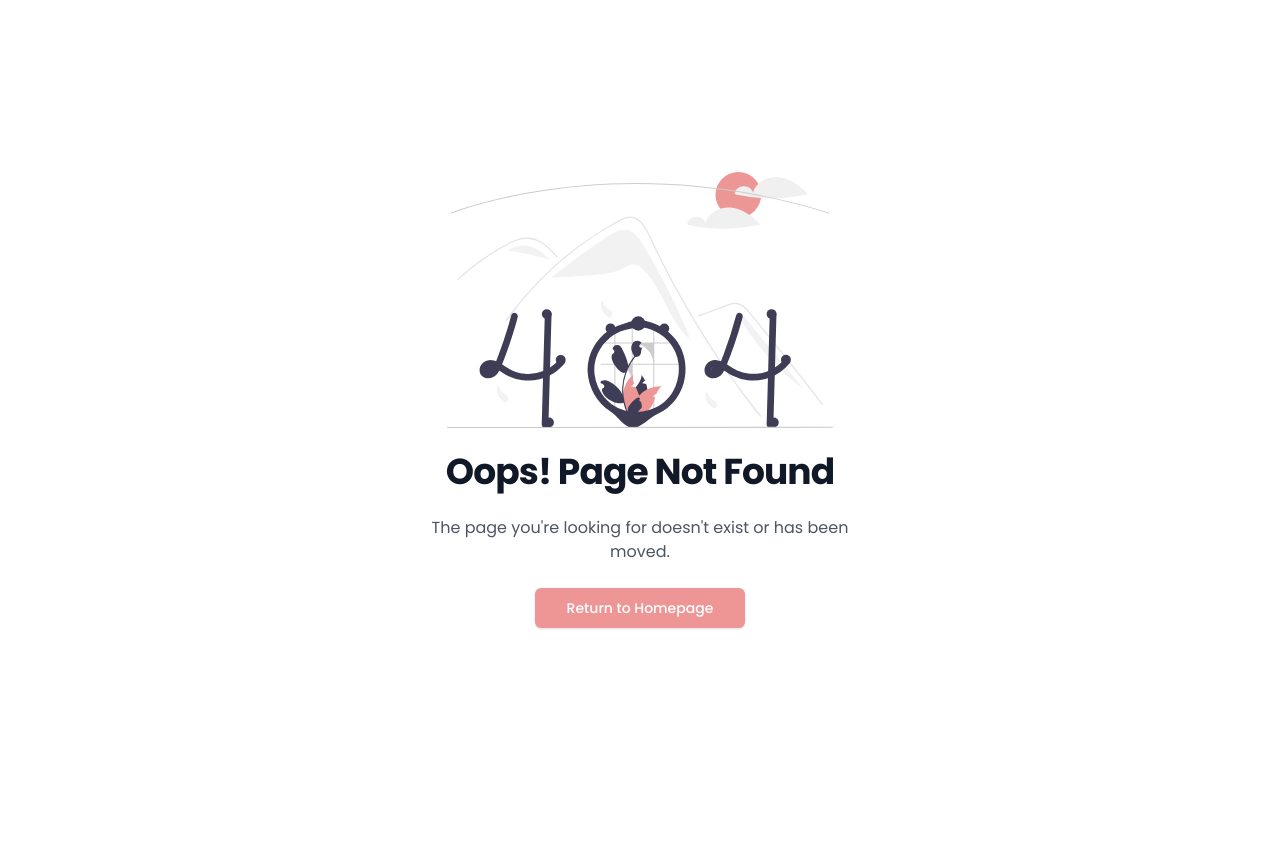
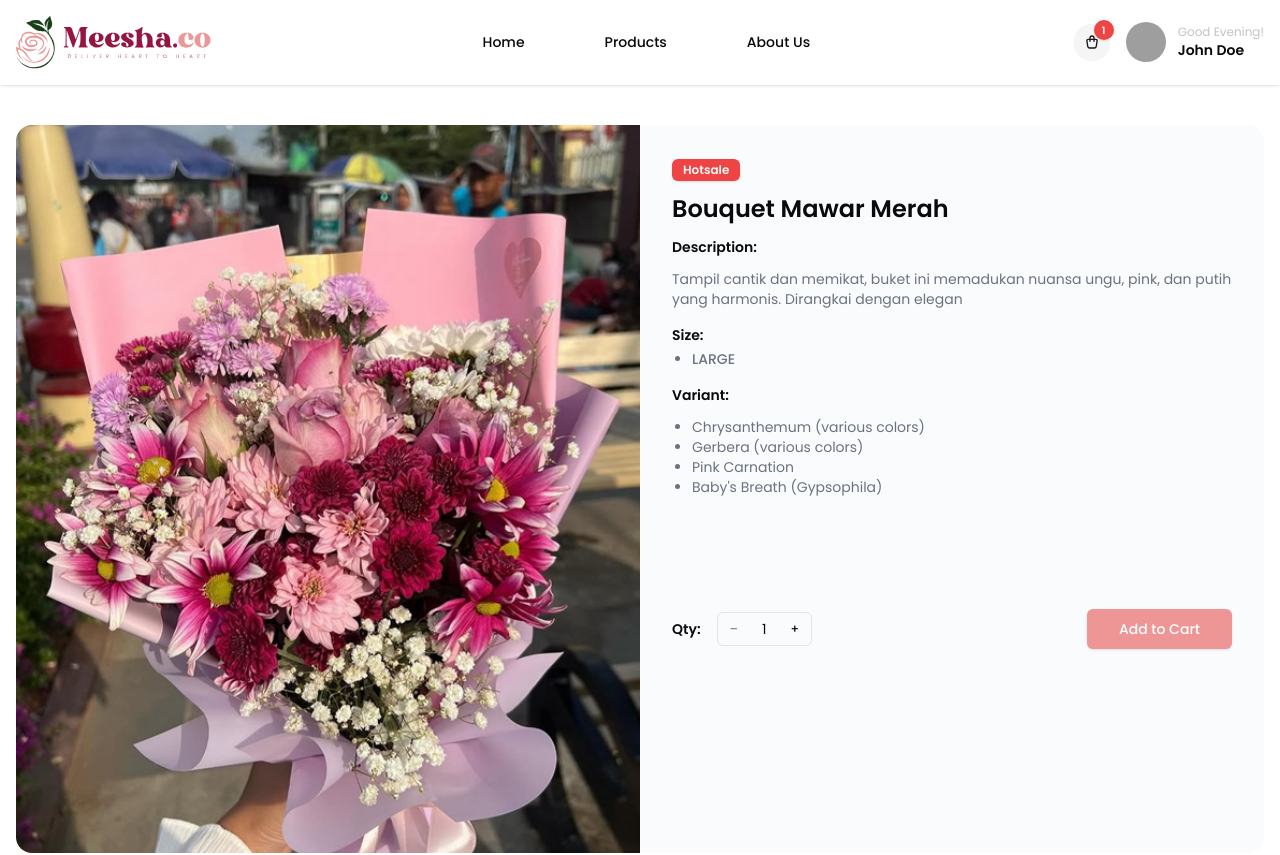
Before and after one commit to ikromnur/WEB_MEESHA.CO, a Next.js app: page /products/1 in a window 1280 px wide. Before the commit this address had no page. Shown: the top 855 px of the page. Before the commit the page ends 800 px from the top, so only its background shows below. Built offline with nearby package versions, Linux system fonts and the light colour scheme; no server answers; grey boxes are pictures that could not be loaded.

Commit message:
feat: create detail product feature (#12)
- create dummy api for detail product
- create call api for add cart and fetch product
- create reuseable quantity component
- add product type atribute

```diff
--- /dev/null
+++ b/src/app/(landing-page)/products/[id]/page.tsx
@@ -0,0 +1,104 @@
+"use client";
+
+import React, { useEffect, useState } from "react";
+import { useParams } from "next/navigation";
+import Image from "next/image";
+import { Badge } from "@/components/ui/badge";
+import { Button } from "@/components/ui/button";
+import Quantity from "@/components/container/quantity";
+import { UseAddCart } from "@/features/cart/api/use-add-cart";
+import { useToast } from "@/hooks/use-toast";
+import { UseFetchProduct } from "@/features/products/api/use-fetch-product";
+
+const DetailProduct = () => {
+  const params = useParams();
+  const { toast } = useToast();
+  const id = Array.isArray(params?.id) ? params.id[0] : params?.id;
+
+  const [qty, setQty] = useState(1);
+
+  const { data: product } = UseFetchProduct({
+    id: Number(id),
+  });
+
+  const { mutate, isPending } = UseAddCart({
+    onSuccess: () => {
+      setQty(1);
+      toast({
+        title: "Success",
+        description: "Product added to cart",
+      });
+    },
+    onError: (e) => {
+      console.log(e);
+      toast({
+        title: "Failed",
+        description: "Failed to add product to cart",
+      });
+    },
+  });
+
+  const handleAddToCart = () => {
+    mutate({
+      cartId: Number(product?.id),
+      quantity: qty,
+    });
+  };
+
+  useEffect(() => {
+    if (product?.name) {
+      document.title = product.name;
+    }
+  }, [product?.name]);
+
+  if (!id) return <div>Loading...</div>;
+
+  return (
+    <div className="w-full mx-auto max-w-screen-xl pt-10 px-4">
+      <div className="rounded-2xl overflow-hidden grid grid-cols-1 md:grid-cols-2">
+        <section>
+          {product?.image && (
+            <Image
+              className="w-full aspect-[6/7] object-cover"
+              src={product?.image}
+              alt="product"
+              width={700}
+              height={700}
+            />
+          )}
+        </section>
+        <section className="bg-[#FAFBFC] p-8">
+          <Badge variant={"destructive"} className="mb-3">
+            Hotsale
+          </Badge>
+          <h1 className="font-semibold text-2xl mb-3">{product?.name}</h1>
+          <h2 className="mb-3 text-sm font-semibold">Description:</h2>
+          <p className="text-sm text-gray-500 mb-4">{product?.description}</p>
+          <h2 className="mb-1 text-sm font-semibold">Size:</h2>
+          <ol className="mb-4 list-disc pl-5">
+            <li className="font-medium text-sm text-gray-500">
+              {product?.size}
+            </li>
+          </ol>
+          <h2 className="mb-3 text-sm font-semibold">Variant:</h2>
+          <ol className="text-sm list-disc pl-5 text-gray-500 mb-28">
+            {product?.variant.map((variant: string) => (
+              <li key={variant}>{variant}</li>
+            ))}
+          </ol>
+          <div className="flex items-center justify-between">
+            <div className="flex items-center gap-4">
+              <p className="text-sm font-semibold">Qty:</p>
+              <Quantity quantity={qty} onChange={setQty} />
+            </div>
+            <Button size={"lg"} onClick={handleAddToCart} disabled={isPending}>
+              {isPending ? "Adding..." : "Add to Cart"}
+            </Button>
+          </div>
+        </section>
+      </div>
+    </div>
+  );
+};
+
+export default DetailProduct;
--- /dev/null
+++ b/src/app/api/products/[id]/route.ts
@@ -0,0 +1,35 @@
+import { NextResponse } from "next/server";
+
+// Dummy image path (di real case ini biasanya pakai URL image atau dynamic import)
+const productImage = "/product-image.png";
+
+export async function GET(
+  request: Request,
+  { params }: { params: { id: string } }
+) {
+  const { id } = params;
+
+  // Kamu bisa ganti ini nanti dengan fetch dari DB
+  const product = {
+    id: 1,
+    name: "Bouquet Mawar Merah",
+    description:
+      "Tampil cantik dan memikat, buket ini memadukan nuansa ungu, pink, dan putih yang harmonis. Dirangkai dengan elegan",
+    size: "LARGE",
+    variant: [
+      "Chrysanthemum (various colors)",
+      "Gerbera (various colors)",
+      "Pink Carnation",
+      "Baby's Breath (Gypsophila)",
+    ],
+    price: 150000,
+    image: productImage,
+  };
+
+  // Check apakah id-nya cocok
+  if (Number(id) !== product.id) {
+    return NextResponse.json({ message: "Product not found" }, { status: 404 });
+  }
+
+  return NextResponse.json(product);
+}
--- /dev/null
+++ b/src/components/container/quantity.tsx
@@ -0,0 +1,47 @@
+import React from "react";
+import { Button } from "../ui/button";
+
+type QuantityProps = {
+  quantity: number;
+  min?: number;
+  max?: number;
+  onChange: (newQuantity: number) => void;
+};
+
+const Quantity = ({ quantity, min = 1, max = 10, onChange }: QuantityProps) => {
+  const handleDecrement = () => {
+    if (quantity > min) {
+      onChange(quantity - 1);
+    }
+  };
+
+  const handleIncrement = () => {
+    if (quantity < max) {
+      onChange(quantity + 1);
+    }
+  };
+
+  return (
+    <div className="flex items-center border rounded-md overflow-hidden">
+      <Button
+        size="sm"
+        variant="ghost"
+        disabled={quantity <= min}
+        onClick={handleDecrement}
+      >
+        –
+      </Button>
+      <span className="px-3 text-sm">{quantity}</span>
+      <Button
+        size="sm"
+        variant="ghost"
+        disabled={quantity >= max}
+        onClick={handleIncrement}
+      >
+        +
+      </Button>
+    </div>
+  );
+};
+
+export default Quantity;
--- a/src/components/pages/landing-page/products.tsx
+++ b/src/components/pages/landing-page/products.tsx
@@ -27,6 +27,13 @@ const products: Product[] = [
     description: "Bouquet cantik dengan mawar merah segar",
     price: 150000,
     image: product,
+    size: "Large",
+    variant: [
+      "Chrysanthemum (various colors)",
+      "Gerbera (various colors)",
+      "Pink Carnation",
+      "Baby's Breath (Gypsophila)",
+    ],
   },
   {
     id: 2,
@@ -34,6 +41,13 @@ const products: Product[] = [
     description: "Kombinasi bunga segar, cocok untuk hadiah",
     price: 175000,
     image: product,
+    size: "Large",
+    variant: [
+      "Chrysanthemum (various colors)",
+      "Gerbera (various colors)",
+      "Pink Carnation",
+      "Baby's Breath (Gypsophila)",
+    ],
   },
   {
     id: 3,
@@ -41,6 +55,13 @@ const products: Product[] = [
     description: "Elegan dan minimalis, cocok untuk acara resmi",
     price: 160000,
     image: product,
+    size: "Large",
+    variant: [
+      "Chrysanthemum (various colors)",
+      "Gerbera (various colors)",
+      "Pink Carnation",
+      "Baby's Breath (Gypsophila)",
+    ],
   },
 ];
 
--- /dev/null
+++ b/src/features/cart/api/use-add-cart.tsx
@@ -0,0 +1,31 @@
+import { axiosInstance } from "@/lib/axios";
+import { useMutation, useQueryClient } from "@tanstack/react-query";
+
+interface AddCartPayload {
+  cartId: number;
+  quantity?: number;
+}
+
+interface UseAddCartProps {
+  onSuccess?: () => void;
+  onError?: (e: Error) => void;
+}
+
+export const UseAddCart = ({ onSuccess, onError }: UseAddCartProps) => {
+  const queryClient = useQueryClient();
+
+  return useMutation({
+    mutationFn: async ({ cartId, ...payload }: AddCartPayload) => {
+      const { data } = await axiosInstance.post(
+        `/api/carts/${cartId}`,
+        payload
+      );
+      return data;
+    },
+    onSuccess: () => {
+      queryClient.invalidateQueries({ queryKey: ["cart"] });
+      onSuccess?.();
+    },
+    onError,
+  });
+};
--- /dev/null
+++ b/src/features/products/api/use-fetch-product.tsx
@@ -0,0 +1,27 @@
+import { axiosInstance } from "@/lib/axios";
+import { Product } from "@/types/product";
+import { useQuery } from "@tanstack/react-query";
+
+interface UseFetchProductProps {
+  id: number;
+  onError?: (e: Error) => void;
+}
+
+export const UseFetchProduct = ({ id, onError }: UseFetchProductProps) => {
+  return useQuery({
+    queryKey: ["product", id],
+    queryFn: async () => {
+      try {
+        const { data } = await axiosInstance.get<Product>(`/products/${id}`);
+        return data;
+      } catch (error) {
+        if (onError && error instanceof Error) {
+          onError(error);
+        }
+        console.error(error);
+        throw error;
+      }
+    },
+    enabled: !!id,
+  });
+};
--- a/src/features/products/components/card-product.tsx
+++ b/src/features/products/components/card-product.tsx
@@ -17,7 +17,7 @@ export const CardProduct = ({ product }: { product: Product }) => {
       >
         <IoMdAdd />
       </Button>
-      <Link href={`/product/${product.id}`}>
+      <Link href={`/products/${product.id}`}>
         <Image
           className="aspect-square mb-4 w-full object-cover"
           src={image}
--- a/src/types/product.ts
+++ b/src/types/product.ts
@@ -6,4 +6,6 @@ export type Product = {
   description: string;
   price: number;
   image: string | StaticImageData;
+  size: string;
+  variant: string[];
 };
```
Also changed, not shown: public/product-image.png (added).
